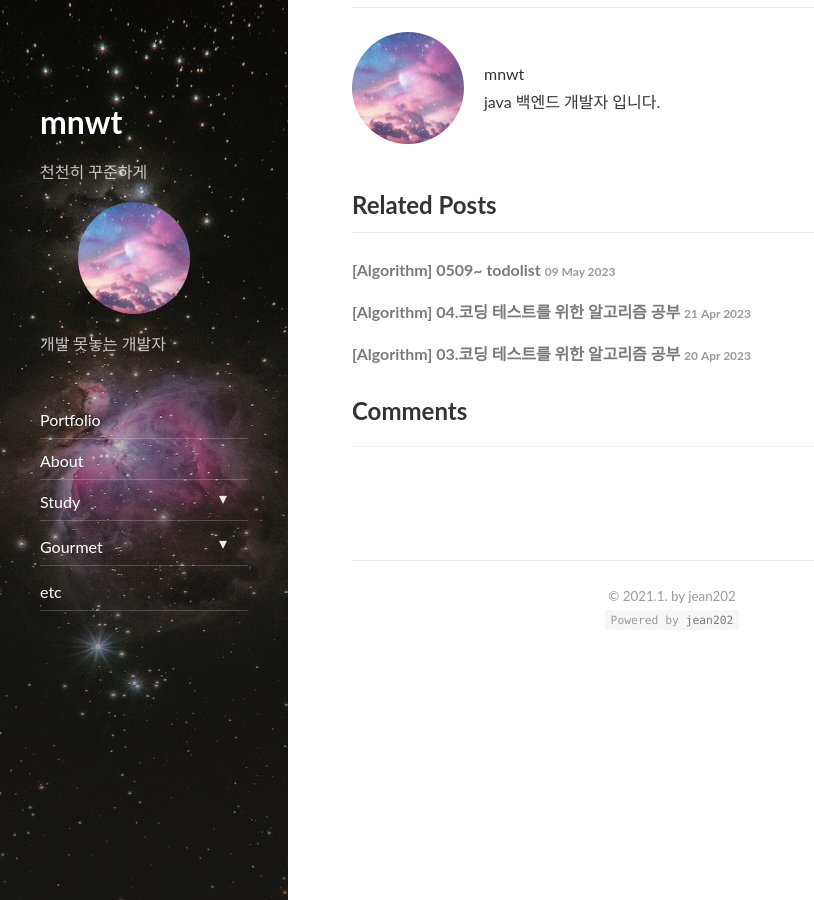
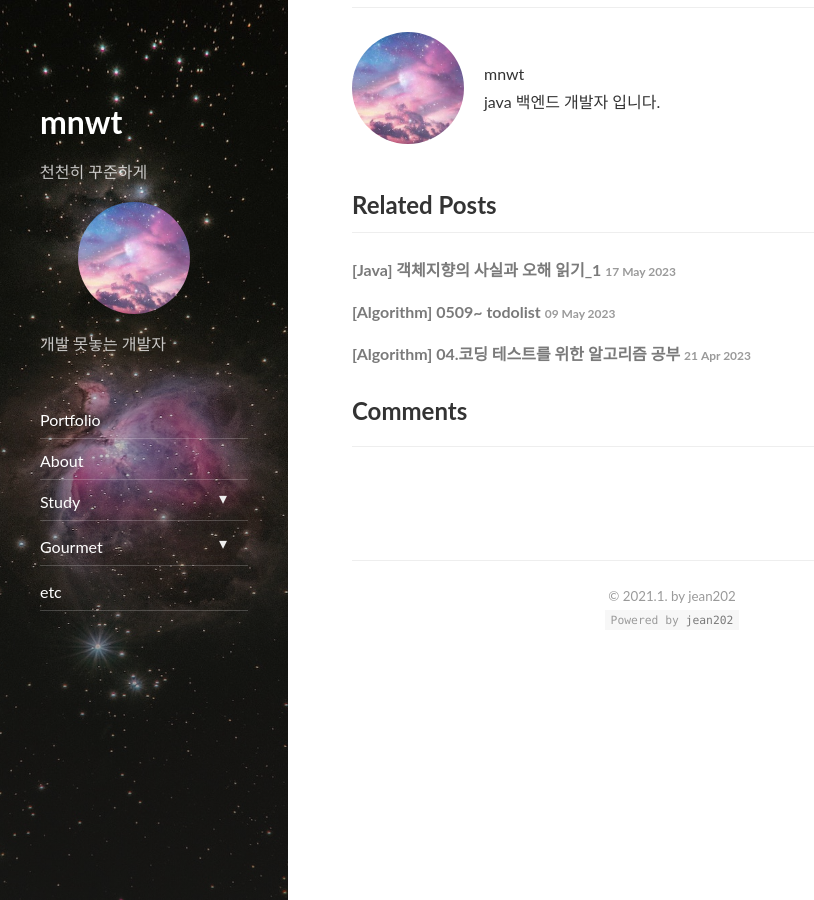
Before and after one commit to jean202/jean202.github.io, a Jekyll site: the page built from _posts/study/2023-04-19-algorithm01.md, in a window 1280 px wide and 900 px high, scrolled down 626 px. Shown: the whole window, without its empty margins (0-814 px from the left). Built offline with Jekyll 4.4.1, drawn with Linux system fonts in a browser that asks for light colours; nearby versions of some CDN libraries.

Commit message:
add java menu in study category

```diff
--- a/_featured_tags/study-algorithm.md
+++ b/_featured_tags/study-java.md
@@ -1,7 +1,7 @@
 ---
 layout: tag-blog
-title: Algorithm
-slug: algorithm
+title: Java
+slug: java
 category: study
 menu: false
 order: 1
--- /dev/null
+++ b/_posts/study/2023-05-17-java01.md
@@ -0,0 +1,14 @@
+---
+layout: post
+title:  "[Java] 객체지향의 사실과 오해 읽기_1"
+subtitle:   "01 협력하는 객체들의 공동체"
+categories: study
+tags: java
+comments: true
+---
+
+# 협력 속에 사는 객체
+
+객체지향이라 불리는 새로운 세상의 문을 연 대부분의 사람들은 객체지향이란 실세계를 직접적이고 직관적으로 모델링할 수 있는 패러다임이라는 설명과 마주하게 된다.
+...
+읽고 요약하기
```
